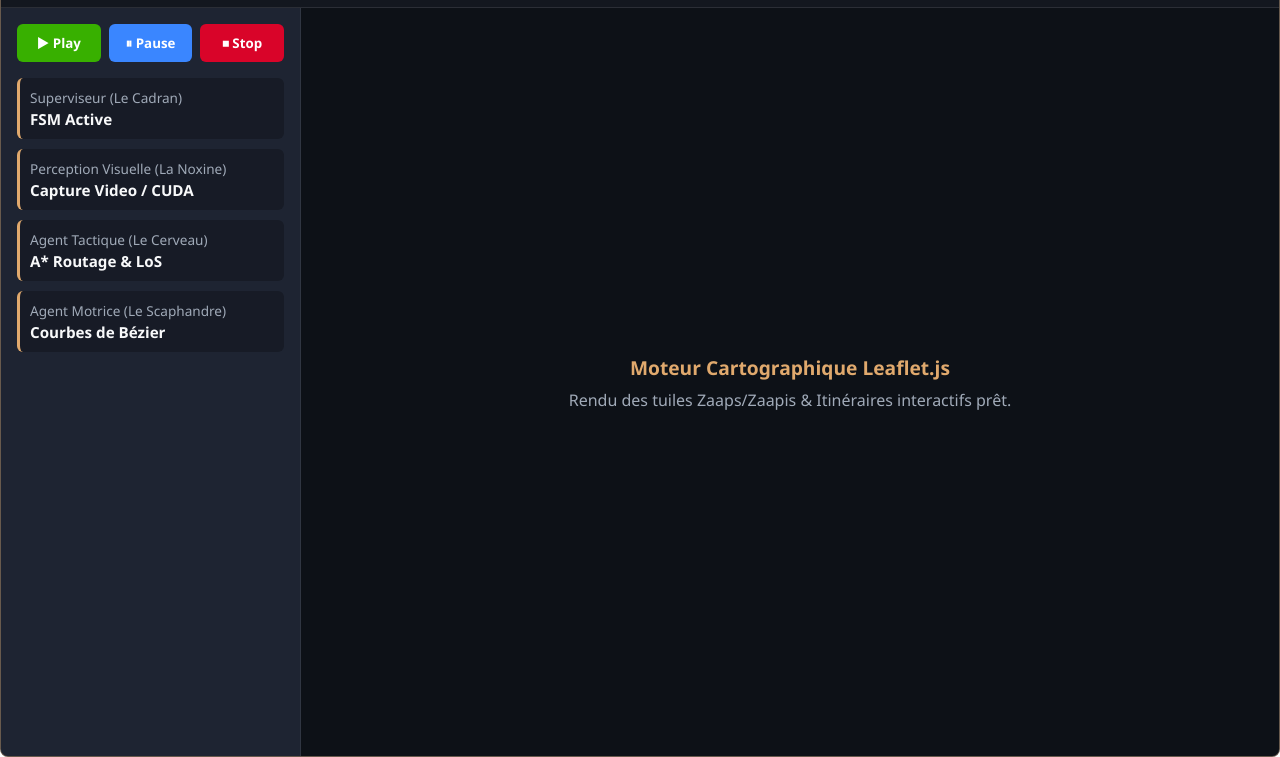
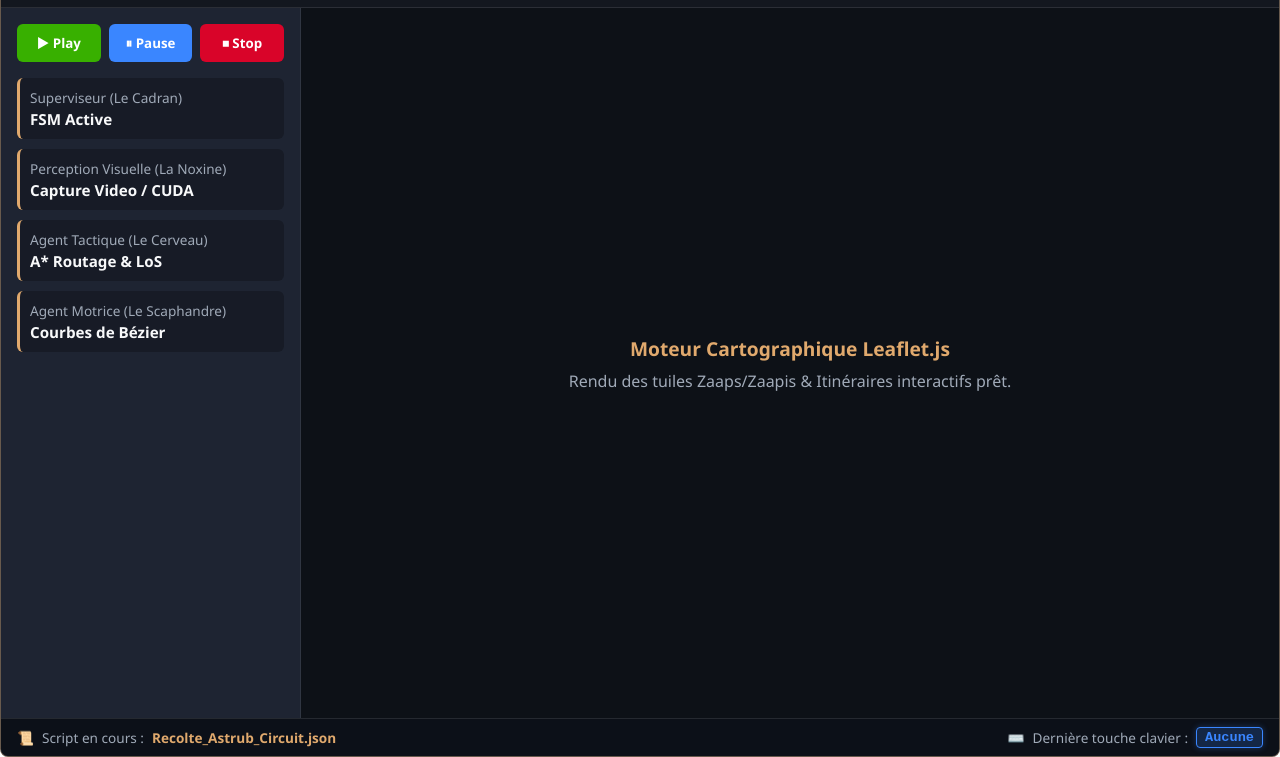
Before and after one commit to KappaOrionis/IdleD, a plain HTML site: page src/index.html in a window 1280 px wide. Both pictures are taken after a click on the button "▶ Play". Shown: the part 43-800 px from the top of the page. Drawn offline with Linux system fonts and the light colour scheme.

Commit message:
feat(ui): add bottom status bar displaying active script and real-time pressed keyboard keys

```diff
--- a/src/index.html
+++ b/src/index.html
@@ -50,6 +50,20 @@
             <!-- Rendu Cartographique -->
             <section id="map-container"></section>
         </main>
+
+        <!-- Barre de Statut Inférieure -->
+        <footer class="bottom-status-bar">
+            <div class="status-item">
+                <span class="status-icon">📜</span>
+                <span class="status-label">Script en cours :</span>
+                <span class="status-value highlight" id="active-script">Aucun script actif</span>
+            </div>
+            <div class="status-item">
+                <span class="status-icon">⌨️</span>
+                <span class="status-label">Dernière touche clavier :</span>
+                <kbd class="key-badge" id="last-key">Aucune</kbd>
+            </div>
+        </footer>
     </div>
 
     <script type="module" src="main.js"></script>
--- a/src/main.js
+++ b/src/main.js
@@ -7,24 +7,50 @@ document.addEventListener('DOMContentLoaded', () => {
     const visualizer = new MapVisualizer('map-container');
     visualizer.init();
 
-    // Binding des boutons de contrôle du Superviseur
+    // Binding des éléments de statut
     const btnPlay = document.getElementById('btn-play');
     const btnPause = document.getElementById('btn-pause');
     const btnStop = document.getElementById('btn-stop');
     const statusBadge = document.getElementById('supervisor-status');
+    const activeScriptLabel = document.getElementById('active-script');
+    const lastKeyBadge = document.getElementById('last-key');
 
     btnPlay?.addEventListener('click', () => {
         if (statusBadge) statusBadge.innerText = 'Machine à États: En Cours (Navigation)';
+        if (activeScriptLabel) activeScriptLabel.innerText = 'Recolte_Astrub_Circuit.json';
         console.log('[UI Event] Démarrage de la séquence d\'action');
     });
 
     btnPause?.addEventListener('click', () => {
         if (statusBadge) statusBadge.innerText = 'Machine à États: En Pause';
+        if (activeScriptLabel) activeScriptLabel.innerText = 'En Pause';
         console.log('[UI Event] Mise en pause du système');
     });
 
     btnStop?.addEventListener('click', () => {
         if (statusBadge) statusBadge.innerText = 'Machine à États: Arrêt d\'Urgence (EmergencyStop)';
+        if (activeScriptLabel) activeScriptLabel.innerText = 'Aucun script (Interrompu)';
         console.log('[UI Event] Arrêt d\'urgence manuel');
     });
+
+    // Interception des frappes clavier en temps réel pour affichage dans la barre de statut
+    window.addEventListener('keydown', (e) => {
+        if (!lastKeyBadge) return;
+
+        let keyDisplay = e.key;
+        if (e.key === 'ArrowUp') keyDisplay = '↑ Flèche Haut';
+        else if (e.key === 'ArrowDown') keyDisplay = '↓ Flèche Bas';
+        else if (e.key === 'ArrowLeft') keyDisplay = '← Flèche Gauche';
+        else if (e.key === 'ArrowRight') keyDisplay = '→ Flèche Droite';
+        else if (e.key === ' ') keyDisplay = 'Espace';
+
+        lastKeyBadge.innerText = keyDisplay;
+        lastKeyBadge.classList.add('pressed');
+
+        setTimeout(() => {
+            lastKeyBadge.classList.remove('pressed');
+        }, 300);
+
+        console.log(`[Key Listener] Touche enfoncée: ${e.key}`);
+    });
 });
--- a/src/styles/overlay.css
+++ b/src/styles/overlay.css
@@ -147,3 +147,48 @@ body {
   background: #0d1117;
   position: relative;
 }
+
+.bottom-status-bar {
+  display: flex;
+  justify-content: space-between;
+  align-items: center;
+  padding: 8px 16px;
+  background: rgba(10, 14, 23, 0.95);
+  border-top: 1px solid rgba(255, 255, 255, 0.1);
+  font-size: 0.85rem;
+}
+
+.status-item {
+  display: flex;
+  align-items: center;
+  gap: 8px;
+}
+
+.status-label {
+  color: var(--text-muted);
+}
+
+.status-value.highlight {
+  color: var(--accent-gold);
+  font-weight: 600;
+}
+
+.key-badge {
+  background: rgba(58, 134, 255, 0.2);
+  color: var(--accent-blue);
+  border: 1px solid var(--accent-blue);
+  border-radius: 4px;
+  padding: 2px 8px;
+  font-family: monospace;
+  font-weight: bold;
+  font-size: 0.85rem;
+  box-shadow: 0 0 6px rgba(58, 134, 255, 0.3);
+  transition: all 0.15s ease;
+}
+
+.key-badge.pressed {
+  background: var(--accent-gold);
+  color: #12161f;
+  border-color: var(--accent-gold);
+  box-shadow: 0 0 10px var(--accent-gold);
+}
```
